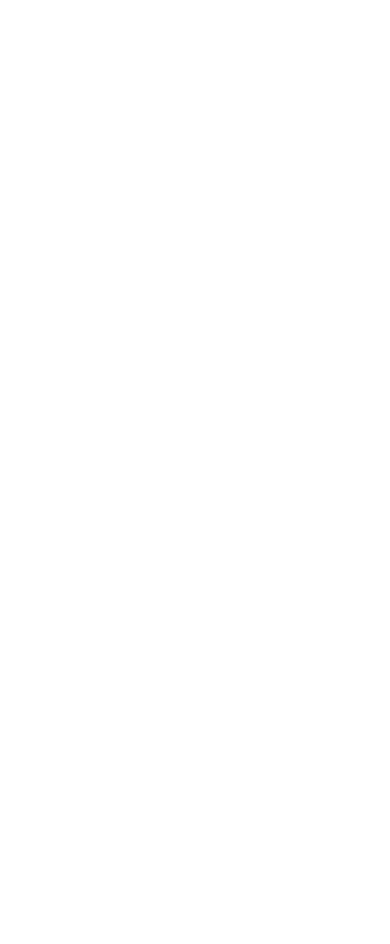
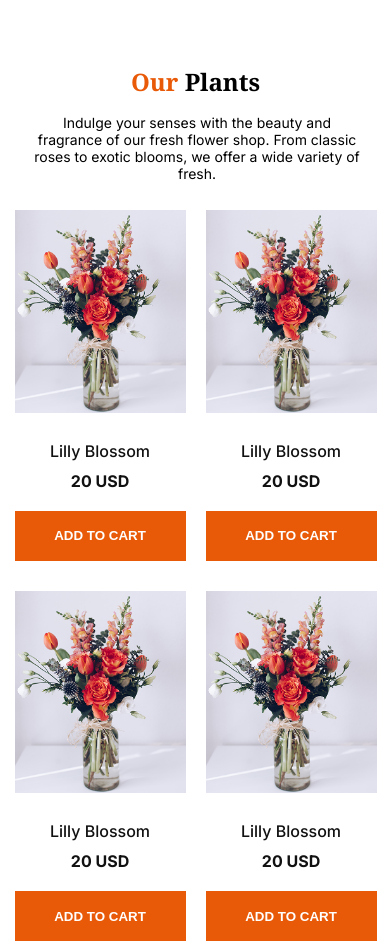
Before and after one commit to nnowrose1/responsive-flower-shop, a plain HTML site: page index.html in a window 390 px wide. Shown: the top 944 px of the page. Before the commit the page ends 844 px from the top, so only its background shows below. Drawn offline with Linux system fonts and the light colour scheme.

Commit message:
added Our plants section, made it responsive and added the google fonts

```diff
--- a/flowers.css
+++ b/flowers.css
@@ -3,3 +3,126 @@
     margin: 0;
     padding: 0;
 }
+.inter-font1{
+  font-family: "Inter", sans-serif;
+  font-optical-sizing: auto;
+  font-style: normal;
+}
+.noto-serif-font2{
+  font-family: "Noto Serif", serif;
+  font-optical-sizing: auto;
+  font-style: normal;
+  font-variation-settings:
+    "wdth" 100;
+}
+/* shared styles */
+.sec-title{
+    font-weight: bold;
+    font-size: 3.125rem;
+}
+.sec-paragraph{
+    font-size: 1.375rem;
+}
+.special-word{
+    color: #E95A08;
+}
+
+/* our plants section styles */
+.btn{
+    width: 270px;
+    height: 50px;
+    text-align: center;
+    font-weight: 600;
+    color: #FFFFFF;
+    background-color: #E95A08;
+    /* padding: 19px 80px; */
+    margin-top: 20px;
+    border: none;
+}
+.our-plants{
+    max-width: 1140px;
+    margin: 0 auto;
+    text-align: center;
+    margin-top: 120px;
+    margin-bottom: 210px;
+}
+.our-plants> p{
+    margin-top: 16px;
+    margin-bottom: 49px;
+    padding-left: 14.5px;
+    padding-right: 11.5px;
+}
+.our-plants-cards{
+    display: grid;
+    grid-template-columns: repeat(4,1fr);
+    /* column-gap: 20px; */
+    grid-template-rows: repeat(2,1fr);
+    gap: 30px 20px;
+    /* border: 2px solid tomato;  */
+}
+.our-plants-card{
+    max-width: 270px;
+    height: 485px;
+     /* border: 2px solid blueviolet;   */
+}
+.our-plants-card img{
+    width: 100%;
+    /* height: 100%; */
+}
+.our-plants-card h3{
+    font-weight: 500;
+    font-size: 1.375rem;
+    color: #111111;
+    margin-top: 22px;
+    margin-bottom: 15px;
+}
+.price{
+    font-weight: bold;
+    font-size: 1.375rem;
+    color: #111111;
+}
+
+
+
+/* Responsive for mobile devices */
+@media screen and (max-width: 576px) {
+.sec-title{
+    font-weight: bold;
+    font-size: 1.5rem;
+}
+.sec-paragraph{
+    font-size: 0.875rem;
+}
+/* Our plants */
+.our-plants{
+     text-align: center;
+    margin: 65px 15px 42px 16px;
+    /* margin-bottom: 42px; */
+    justify-items: center;
+}
+.our-plants> p{
+    margin-top: 16px;
+    margin-bottom: 28px;
+    /* padding-left: 126px; */
+    /* padding-right: 126px; */
+}
+.our-plants-cards{
+    grid-template-columns: repeat(2, 1fr);
+    gap: 30px 20px;
+}
+.our-plants-card{
+    /* max-width: 171px; */
+    height:fit-content
+}
+.btn{
+    max-width: 171px;
+}
+.price{
+    font-size: 1rem;
+}
+.our-plants-card h3{
+    font-size: 1rem;
+    margin-bottom: 10px;
+}
+
+}
--- a/index.html
+++ b/index.html
@@ -3,6 +3,15 @@
 <head>
     <meta charset="UTF-8">
     <meta name="viewport" content="width=device-width, initial-scale=1.0">
+    <!-- Inter font -->
+    <link rel="preconnect" href="https://fonts.googleapis.com">
+    <link rel="preconnect" href="https://fonts.gstatic.com" crossorigin>
+    <link href="https://fonts.googleapis.com/css2?family=Inter:ital,opsz,wght@0,14..32,100..900;1,14..32,100..900&display=swap" rel="stylesheet">
+    <!-- Noto Serif font -->
+     <link rel="preconnect" href="https://fonts.googleapis.com">
+     <link rel="preconnect" href="https://fonts.gstatic.com" crossorigin>
+     <link href="https://fonts.googleapis.com/css2?family=Noto+Serif:ital,wght@0,100..900;1,100..900&display=swap" rel="stylesheet">
+
     <title>Responsive Flower Shop</title>
     <link rel="stylesheet" href="./flowers.css">
 </head>
@@ -13,7 +22,72 @@
         </nav>
     </header>
     <main>
+        <!-- Our plants section -->
+         <section class="inter-font1 our-plants">
+         <h2 class="noto-serif-font2 sec-title"><span class="special-word">Our</span> Plants</h2>
+         <p class="sec-paragraph">Indulge your senses with the beauty and fragrance of our fresh flower shop. From classic roses to exotic blooms, we offer a wide variety of fresh.</p>
 
+         <div class="our-plants-cards">
+
+         <div class="our-plants-card">
+            <img src="./assets/sample-flower-image.png" alt="sample flower image">
+            <h3>Lilly Blossom</h3>
+            <p class="price">20 USD</p>
+            <button class="btn">ADD TO CART</button>
+         </div>
+
+                  <div class="our-plants-card">
+            <img src="./assets/sample-flower-image.png" alt="sample flower image">
+            <h3>Lilly Blossom</h3>
+            <p class="price">20 USD</p>
+            <button class="btn">ADD TO CART</button>
+         </div>
+
+                  <div class="our-plants-card">
+            <img src="./assets/sample-flower-image.png" alt="sample flower image">
+            <h3>Lilly Blossom</h3>
+            <p class="price">20 USD</p>
+            <button class="btn">ADD TO CART</button>
+         </div>
+
+                  <div class="our-plants-card">
+            <img src="./assets/sample-flower-image.png" alt="sample flower image">
+            <h3>Lilly Blossom</h3>
+            <p class="price">20 USD</p>
+            <button class="btn">ADD TO CART</button>
+         </div>
+
+                  <div class="our-plants-card">
+            <img src="./assets/sample-flower-image.png" alt="sample flower image">
+            <h3>Lilly Blossom</h3>
+            <p class="price">20 USD</p>
+            <button class="btn">ADD TO CART</button>
+         </div>
+
+                  <div class="our-plants-card">
+            <img src="./assets/sample-flower-image.png" alt="sample flower image">
+            <h3>Lilly Blossom</h3>
+            <p class="price">20 USD</p>
+            <button class="btn">ADD TO CART</button>
+         </div>
+
+                  <div class="our-plants-card">
+            <img src="./assets/sample-flower-image.png" alt="sample flower image">
+            <h3>Lilly Blossom</h3>
+            <p class="price">20 USD</p>
+            <button class="btn">ADD TO CART</button>
+         </div>
+
+            <div class="our-plants-card">
+            <img src="./assets/sample-flower-image.png" alt="sample flower image">
+            <h3>Lilly Blossom</h3>
+            <p class="price">20 USD</p>
+            <button class="btn">ADD TO CART</button>
+         </div>
+
+    </div>
+
+         </section>
     </main>
     <footer>
 
```
Also changed, not shown: assets/deal-ana.png (added), assets/deal-bloom.png (added), assets/deal-zabo.png (added), assets/flower-store.png (added), assets/hero-flower.png (added), assets/icon-facebook.png (added), assets/icon-linkedin.png (added), assets/icon-twitter.png (added), assets/icon-youtube.png (added), assets/logo.png (added), assets/news-letter-bg.png (added), assets/sample-flower-image.png (added), assets/trusted-badge.png (added).
